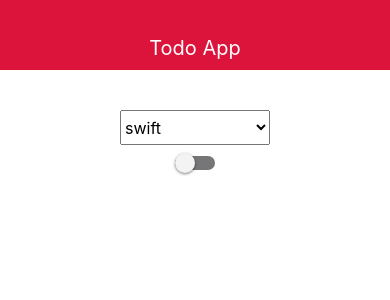
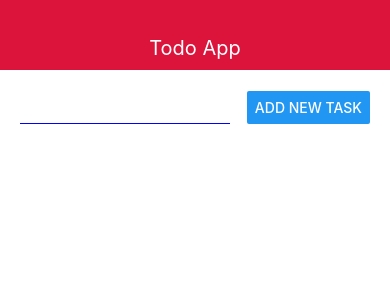
Before and after one commit to vasyl-007/ui-react-native, a React Native app in the folder ui-todo-project/: screen / in a window 390 px wide. Shown: the top 300 px of the page. Built offline with nearby package versions, Linux system fonts and the light colour scheme.

Commit message:
todo new task added

```diff
--- a/ui-todo-project/App.js
+++ b/ui-todo-project/App.js
@@ -1,34 +1,51 @@
-import React from "react";
+import React, { useState } from "react";
 import { View, Text, StyleSheet } from "react-native";
+import shortId from "shortid";
 import { Navbar } from "./src/Navbar";
 import { PickerComponent } from "./src/PickerComponent";
 import { SwitchComponent } from "./src/SwitchComponent";
-
+import { AddTodo } from "./src/AddTodo";
 
 export default function App() {
+  const [todos, setTodos] = useState([]);
+
+  const addTodo = (title) => {
+    const newTodo = {
+      id: shortId(),
+      title,
+    };
+    setTodos((prev) => [newTodo, ...prev]);
+  };
   return (
+    <View>
+      {/* <Text style={styles.text}>Hello React Navitve!!!</Text> */}
+      <Navbar title="Todo App" />
       <View style={styles.container}>
-      {/* <Text style={styles.text}>Hello React Navitve!!!</Text> */}
-      <Navbar title="Todo App"/>
-      <PickerComponent />
-      <SwitchComponent />
+        <AddTodo onSubmit={addTodo} />
+
+        <View>
+          {todos.map((todo) => {
+            return <Text key={todo.id}>{todo.title}</Text>;
+          })}
+        </View>
+      </View>
+      {/* <PickerComponent />
+      <SwitchComponent /> */}
     </View>
   );
 }
 
 const styles = StyleSheet.create({
+  container: {
+    paddingHorizontal: 20,
+    paddingVertical: 20,
+  },
   //   container: {
   //     flex: 1,
   //     backgroundColor: "purple",
   //     justifyContent: "center",
   //     alignItems: "center",
   //   },
-//   //   container2: {
-//   // flex: 1,
-//   //     backgroundColor: "green",
-//   //     justifyContent: "center",
-//   //     alignItems: "center",
-//   //   },
   //   text: {
   //     fontSize: 30,
   //     color: "white",
--- a/ui-todo-project/package.json
+++ b/ui-todo-project/package.json
@@ -12,7 +12,8 @@
     "react": "~16.9.0",
     "react-dom": "~16.9.0",
     "react-native": "https://github.com/expo/react-native/archive/sdk-37.0.1.tar.gz",
-    "react-native-web": "~0.11.7"
+    "react-native-web": "~0.11.7",
+    "shortid": "^2.2.15"
   },
   "devDependencies": {
     "babel-preset-expo": "~8.1.0",
--- /dev/null
+++ b/ui-todo-project/src/AddTodo.js
@@ -0,0 +1,30 @@
+import React from "react";
+import { View, Button, TextInput, StyleSheet } from "react-native";
+
+export const AddTodo = ({ onSubmit }) => {
+  const pressHandler = () => {
+    onSubmit("test todo");
+  };
+  return (
+    <View style={styles.block}>
+      <TextInput style={styles.input} />
+      <Button title="Add new task" onPress={pressHandler} />
+    </View>
+  );
+};
+
+const styles = StyleSheet.create({
+  block: {
+    flexDirection: "row",
+    // marginTop: 20,
+    justifyContent: "space-between",
+    alignItems: "center",
+  },
+  input: {
+    width: "60%",
+    padding: 8,
+    borderStyle: "solid",
+    borderBottomWidth: 1,
+    borderBottomColor: "blue",
+  },
+});
```
Also changed, not shown: 1 other file (tests, documents, lock files or other folders). Lines whose indentation alone changed are shown as unchanged.
